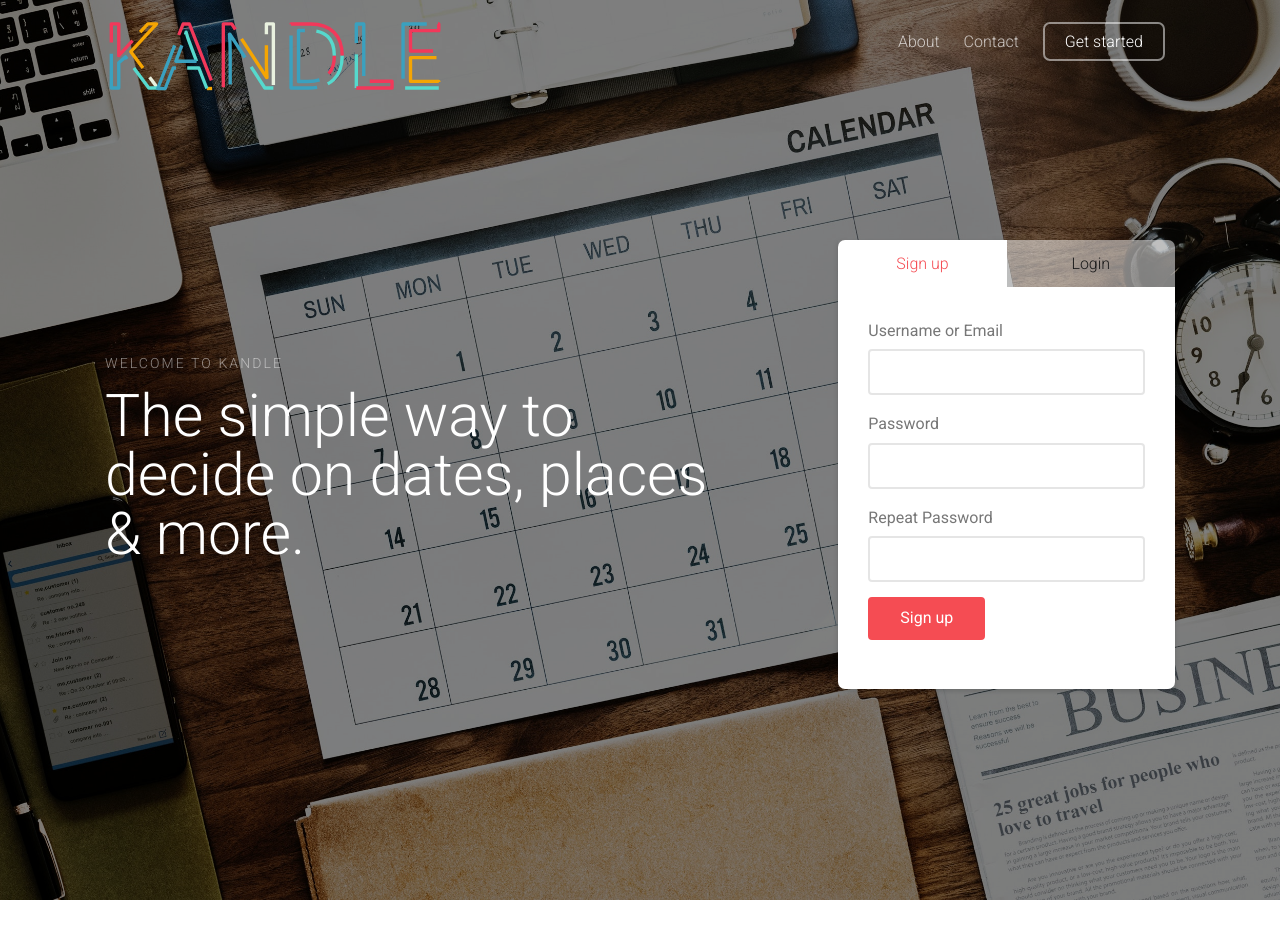
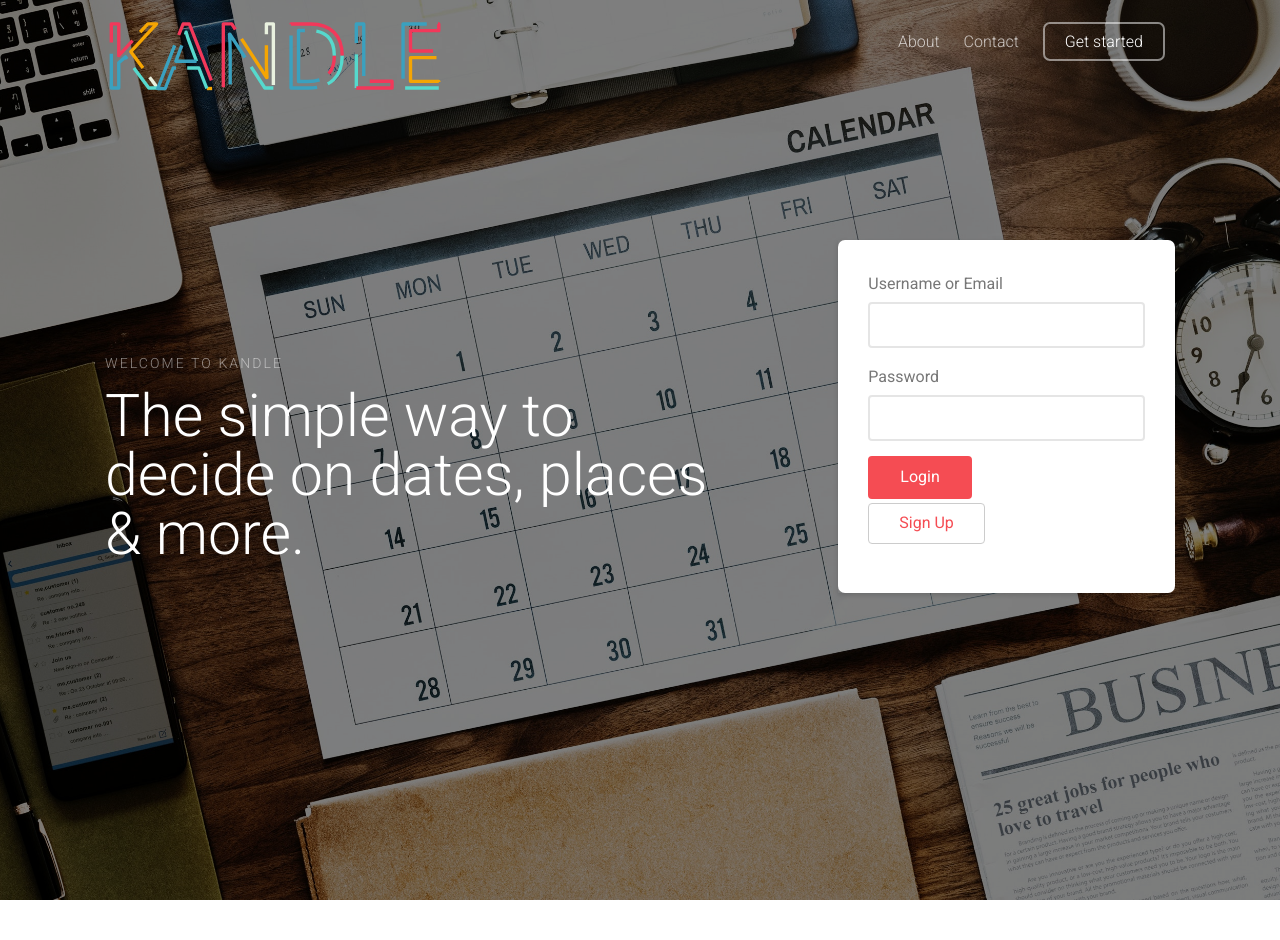
Before and after one commit to sergey-buryakov/kandle, a Django app: page / in a window 1280 px wide. Shown: the top 940 px of the page. Run offline with Django 3.2, Linux system fonts and the light colour scheme; some libraries are stand-ins or nearby versions.

Commit message:
fixed login on index page

```diff
--- a/kandleapp/forms.py
+++ b/kandleapp/forms.py
@@ -1,12 +1,14 @@
-from django.contrib.auth.forms import UserCreationForm
+from django.contrib.auth.forms import UserCreationForm, AuthenticationForm
 from django.contrib.auth.models import User
 from django import forms
 from django.forms import ModelForm
 from .models import Event, Date
 from django.utils.translation import ugettext_lazy as _
 
-# class DateInput(forms.DateInput):
-#     input_type = 'date'
+
+class LoginForm(forms.Form):
+    username = forms.CharField(widget=forms.TextInput(attrs={'class': 'form-control'}))
+    password = forms.CharField(widget=forms.PasswordInput(attrs={'class': 'form-control'}))
 
 class Sign_up_form(UserCreationForm):
     class Meta:
@@ -20,8 +22,7 @@ class CreateEventForm(ModelForm):
         fields = ['name', 'description', 'startVote', 'finishVote', 'private']
         widgets = {
             'name': forms.TextInput(attrs={'class': 'form-control'}),
-			'description': forms.Textarea(attrs={'class': 'form-control'}),
-
+            'description': forms.Textarea(attrs={'class': 'form-control'}),
             'startVote': forms.DateInput(attrs={'class': 'input-sm form-control'}),
             'finishVote': forms.DateInput(attrs={'class': 'input-sm form-control'})
         }
--- a/kandleapp/views.py
+++ b/kandleapp/views.py
@@ -25,13 +25,25 @@ import string
 import random
 from datetime import datetime
 #endregion
-from .forms import Sign_up_form, CreateEventForm, CreateDate
+from .forms import Sign_up_form, CreateEventForm, CreateDate, LoginForm
 from .models import Event, Date
 from django.contrib.auth.models import User
 
 
 def index(request):
-    return render(request, 'index.html')
+    if request.method == 'POST':
+        form = LoginForm(request.POST)
+        if form.is_valid():
+            user = authenticate(username=form.cleaned_data['username'], password=form.cleaned_data['password'])
+            if user is not None:
+                login(request, user)
+                return redirect(userdash)
+            else:
+                login_message = 'Enter the username and password correctly'
+    else:
+        form = LoginForm()
+        login_message = ''
+    return render(request, 'index.html', {'form': form, 'login_message': login_message})
 
 #region Auth
 def sign_up(request):
--- a/static/css/styles.css
+++ b/static/css/styles.css
@@ -414,6 +414,7 @@ h1, h2, h3, h4, h5, h6, figure {
   padding: 30px;
   border-bottom-left-radius: 7px;
   border-bottom-right-radius: 7px;
+  border-radius: 7px;
 }
 #gtco-header .form-wrap .tab-content .tab-content-inner {
   display: none;
--- a/templates/index.html
+++ b/templates/index.html
@@ -40,7 +40,7 @@
 							<ul>
 								<li><a href="#">About</a></li>
 								<li><a href="#">Contact</a></li>
-								<li class="btn-cta"><a href="#"><span>Get started</span></a></li>
+								<li class="btn-cta"><a href="/create"><span>Get started</span></a></li>
 							</ul>
 						</div>
 					</div>
@@ -63,58 +63,66 @@
 								<div class="col-md-4 col-md-push-1 animate-box" data-animate-effect="fadeInRight">
 									<div class="form-wrap">
 										<div class="tab">
-											<ul class="tab-menu">
-												<li class="active gtco-first"><a href="#" data-tab="signup">Sign up</a></li>
-												<li class="gtco-second"><a href="#" data-tab="login">Login</a></li>
-											</ul>
+{#											<ul class="tab-menu">#}
+{#												<li class="active gtco-first"><a href="#" data-tab="signup">Sign up</a></li>#}
+{#												<li class="active gtco-first gtco-second"><a href="#" data-tab="login">Login</a></li>#}
+{#											</ul>#}
 											<div class="tab-content">
-												<div class="tab-content-inner active" data-content="signup">
-													<form action="#">
+{#												<div class="tab-content-inner active" data-content="signup">#}
+{#													<form action="#">#}
+{#														<div class="row form-group">#}
+{#															<div class="col-md-12">#}
+{#																<label for="username">Username or Email</label>#}
+{#																<input type="text" class="form-control" id="dusername">#}
+{#															</div>#}
+{#														</div>#}
+{#														<div class="row form-group">#}
+{#															<div class="col-md-12">#}
+{#																<label for="password">Password</label>#}
+{#																<input type="password" class="form-control" id="password">#}
+{#															</div>#}
+{#														</div>#}
+{#														<div class="row form-group">#}
+{#															<div class="col-md-12">#}
+{#																<label for="password2">Repeat Password</label>#}
+{#																<input type="password" class="form-control" id="password2">#}
+{#															</div>#}
+{#														</div>#}
+{##}
+{#														<div class="row form-group">#}
+{#															<div class="col-md-12">#}
+{#																<input type="submit" class="btn btn-primary" value="Sign up">#}
+{#															</div>#}
+{#														</div>#}
+{#													</form>#}
+{#												</div>#}
+
+												<div class="tab-content-inner active" data-content="login">
+													<form id="form" method="POST" >
+                                                         {% csrf_token %}
 														<div class="row form-group">
 															<div class="col-md-12">
-																<label for="username">Username or Email</label>
-																<input type="text" class="form-control" id="username">
+																<label for={{ form.username.id_for_label }}>Username or Email</label>
+                                                                {{ form.username }}
+{#                                                                <input type="text" class="form-control" id="username">#}
 															</div>
 														</div>
 														<div class="row form-group">
 															<div class="col-md-12">
-																<label for="password">Password</label>
-																<input type="password" class="form-control" id="password">
+																<label for={{ form.password.id_for_label }}>Password</label>
+                                                                {{ form.password }}
+{#																<input type="password" class="form-control" id="password">#}
 															</div>
 														</div>
-														<div class="row form-group">
-															<div class="col-md-12">
-																<label for="password2">Repeat Password</label>
-																<input type="password" class="form-control" id="password2">
-															</div>
-														</div>
-
-														<div class="row form-group">
-															<div class="col-md-12">
-																<input type="submit" class="btn btn-primary" value="Sign up">
-															</div>
-														</div>
-													</form>
-												</div>
-
-												<div class="tab-content-inner" data-content="login">
-													<form action="#">
-														<div class="row form-group">
-															<div class="col-md-12">
-																<label for="username">Username or Email</label>
-																<input type="text" class="form-control" id="username">
-															</div>
-														</div>
-														<div class="row form-group">
-															<div class="col-md-12">
-																<label for="password">Password</label>
-																<input type="password" class="form-control" id="password">
-															</div>
-														</div>
-
+                                                        <div class="has-error">
+                                                            {{ login_message }}
+                                                        </div>
 														<div class="row form-group">
 															<div class="col-md-12">
 																<input type="submit" class="btn btn-primary" value="Login">
+															</div>
+                                                            <div class="col-md-12">
+																<a class="btn btn-default" href="/sign_up" role="button">Sign Up</a>
 															</div>
 														</div>
 													</form>
--- a/templates/kandleapp/create.html
+++ b/templates/kandleapp/create.html
@@ -18,7 +18,7 @@
 	<div class="container">
 	<div class="row main">
     <form id="form" method="POST" >
-        {% csrf_token %} {% comment %}защита от CSRF-атак{% endcomment %}
+        {% csrf_token %}
         <div class="col-md-12 bg">
             <div class="row">
 
--- a/templates/kandleapp/events.html
+++ b/templates/kandleapp/events.html
@@ -10,7 +10,7 @@
 		<h1 class="heading">{{ event.name }}</h1>
 		<p><span class="text">Description:</span> {{ event.description }}</p>
 		<p><span class="text">Link:</span> {{ url }}</p>
-
+        {% block poll %}
             <form id="form" method="POST">
                 {% csrf_token %}
                 <ul class="list-group">
@@ -27,6 +27,7 @@
                 <button type="submit" name="finish vote" class="btn btn-primary">Finish vote</button>
                 {% endif %}
             </form>
+        {% endblock poll %}
 	</div>
 </div>
 </div>
--- a/templates/registration/settings.html
+++ b/templates/registration/settings.html
@@ -4,7 +4,7 @@
   <h2>Settings</h2>
   {% if user.is_authenticated %}
         <p>User: {{ user.get_username }}</p>
-        <p><a href="{% url 'logout'%}?next={{request.path}}">Logout</a></p>
+        <p><a href="{% url 'logout'%}?next=/">Logout</a></p>
     {% endif %}
 
   <h3>Google</h3>
```
Also changed, not shown: db.sqlite3, templates/kandleapp/voteResult.html (line endings or trailing spaces). Lines whose indentation alone changed are shown as unchanged.
